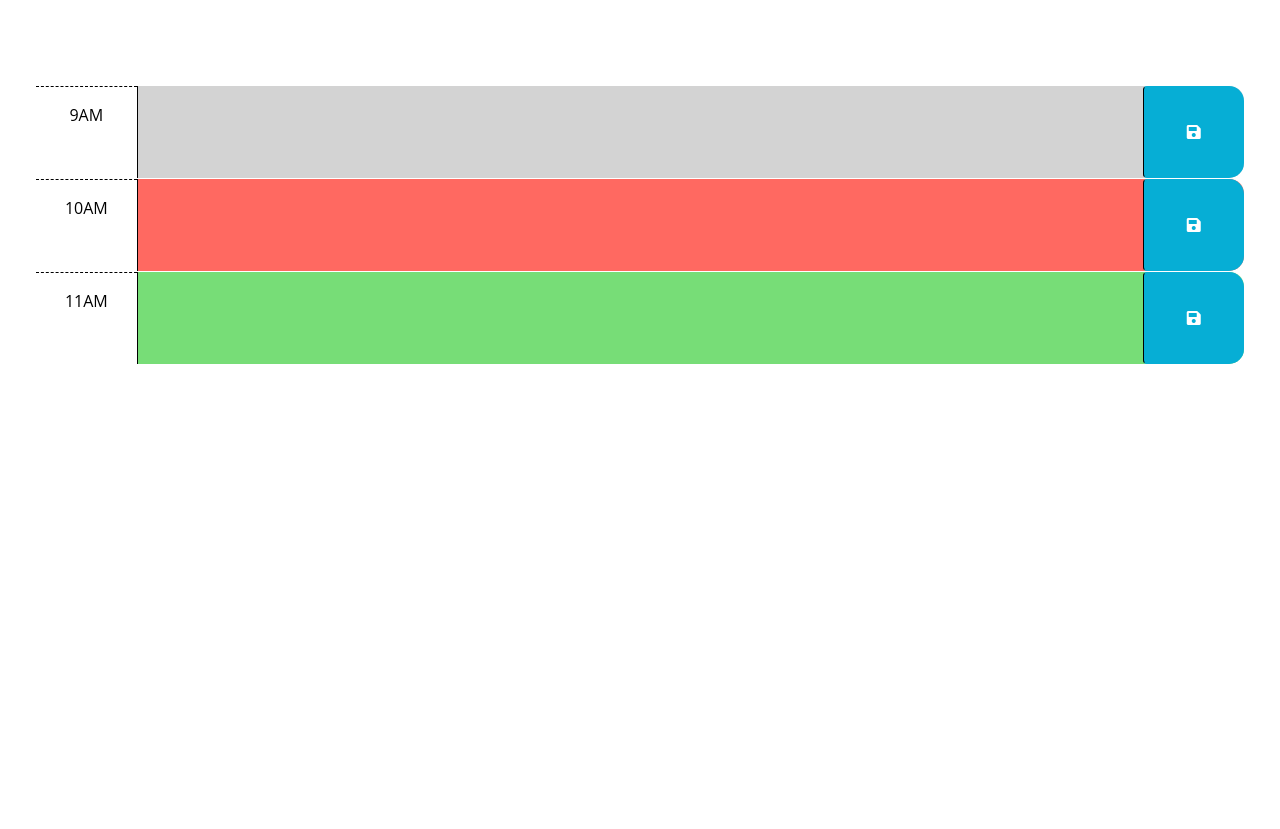
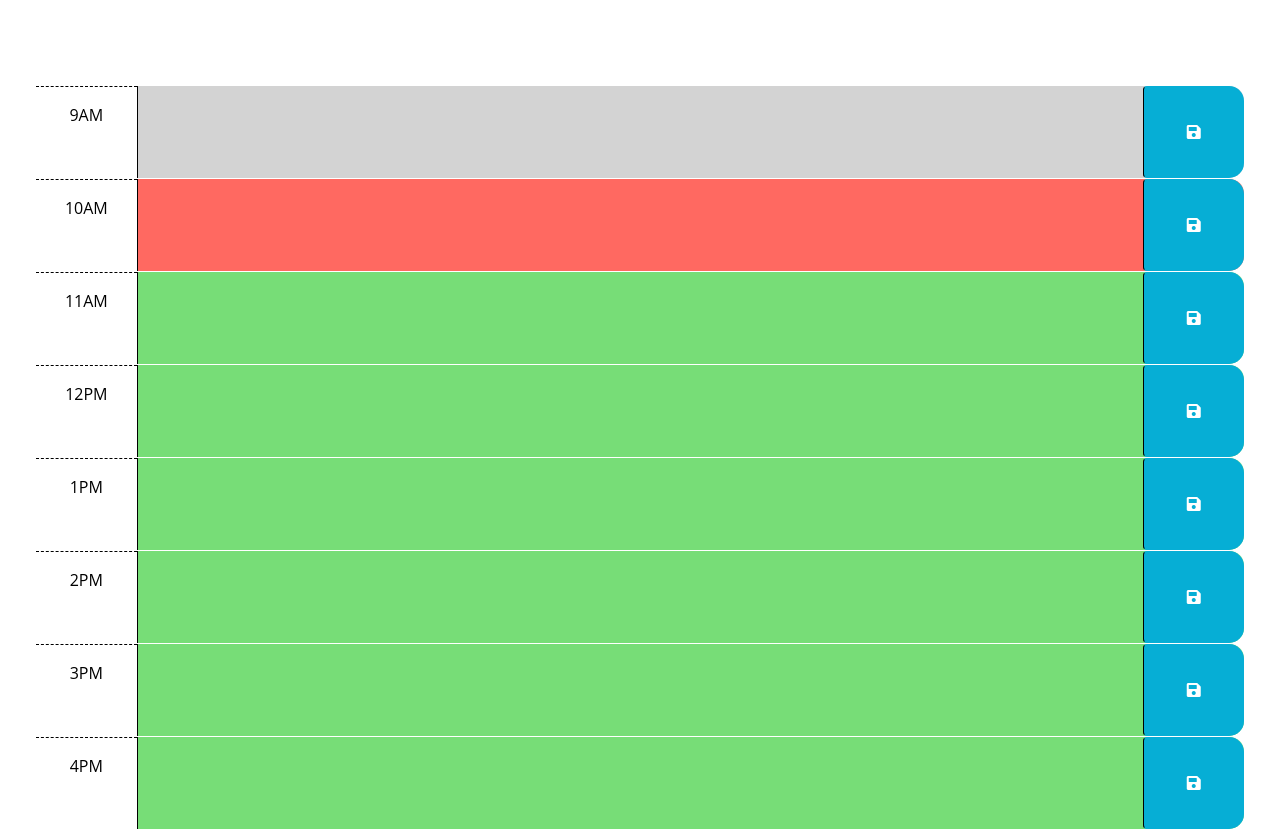
Before and after one commit to leemyers16/Module-5-LeeMyers, a plain HTML site: page index.html in a window 1280 px wide. Shown: the part 166-995 px from the top of the page. Before the commit the page ends 800 px from the top, so only its background shows below. Drawn offline with nearby package versions, Linux system fonts and the light colour scheme; files whose address does not match are found by name.

Commit message:
fixing times

```diff
--- a/index.html
+++ b/index.html
@@ -67,6 +67,37 @@
           <i class="fas fa-save" aria-hidden="true"></i>
         </button>
       </div>
+      <div id="hour-12" class="row time-block future">
+        <div class="col-2 col-md-1 hour text-center py-3">12PM</div>
+        <textarea class="col-8 col-md-10 description" rows="3"> </textarea>
+        <button class="btn saveBtn col-2 col-md-1" aria-label="save">
+          <i class="fas fa-save" aria-hidden="true"></i>
+        </button>
+      </div><div id="hour-13" class="row time-block future">
+        <div class="col-2 col-md-1 hour text-center py-3">1PM</div>
+        <textarea class="col-8 col-md-10 description" rows="3"> </textarea>
+        <button class="btn saveBtn col-2 col-md-1" aria-label="save">
+          <i class="fas fa-save" aria-hidden="true"></i>
+        </button>
+      </div><div id="hour-14" class="row time-block future">
+        <div class="col-2 col-md-1 hour text-center py-3">2PM</div>
+        <textarea class="col-8 col-md-10 description" rows="3"> </textarea>
+        <button class="btn saveBtn col-2 col-md-1" aria-label="save">
+          <i class="fas fa-save" aria-hidden="true"></i>
+        </button>
+      </div><div id="hour-15" class="row time-block future">
+        <div class="col-2 col-md-1 hour text-center py-3">3PM</div>
+        <textarea class="col-8 col-md-10 description" rows="3"> </textarea>
+        <button class="btn saveBtn col-2 col-md-1" aria-label="save">
+          <i class="fas fa-save" aria-hidden="true"></i>
+        </button>
+      </div><div id="hour-16" class="row time-block future">
+        <div class="col-2 col-md-1 hour text-center py-3">4PM</div>
+        <textarea class="col-8 col-md-10 description" rows="3"> </textarea>
+        <button class="btn saveBtn col-2 col-md-1" aria-label="save">
+          <i class="fas fa-save" aria-hidden="true"></i>
+        </button>
+      </div>
     </div>
 
     <script src="https://cdnjs.cloudflare.com/ajax/libs/jquery/3.2.1/jquery.min.js"></script>
```
